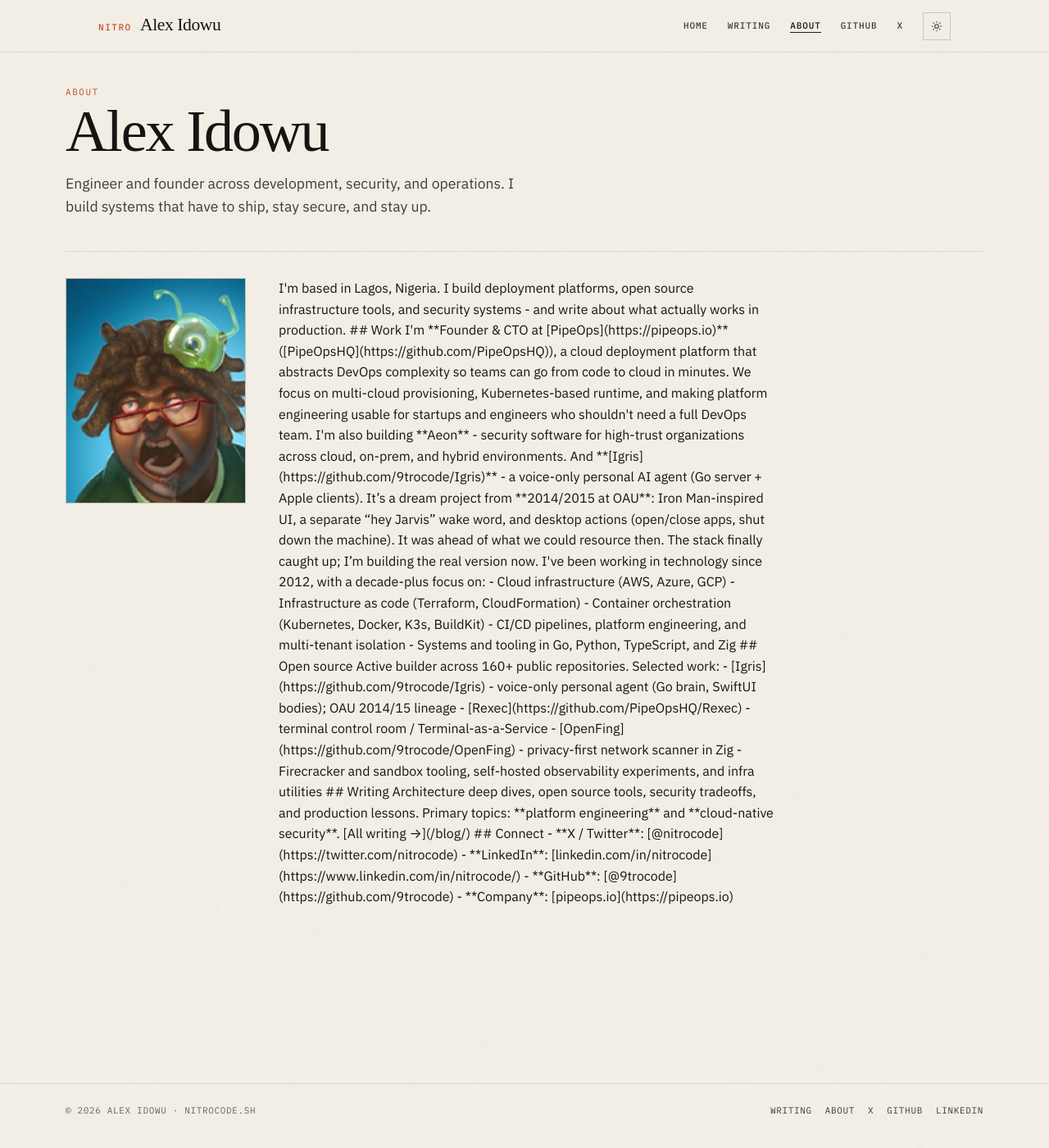
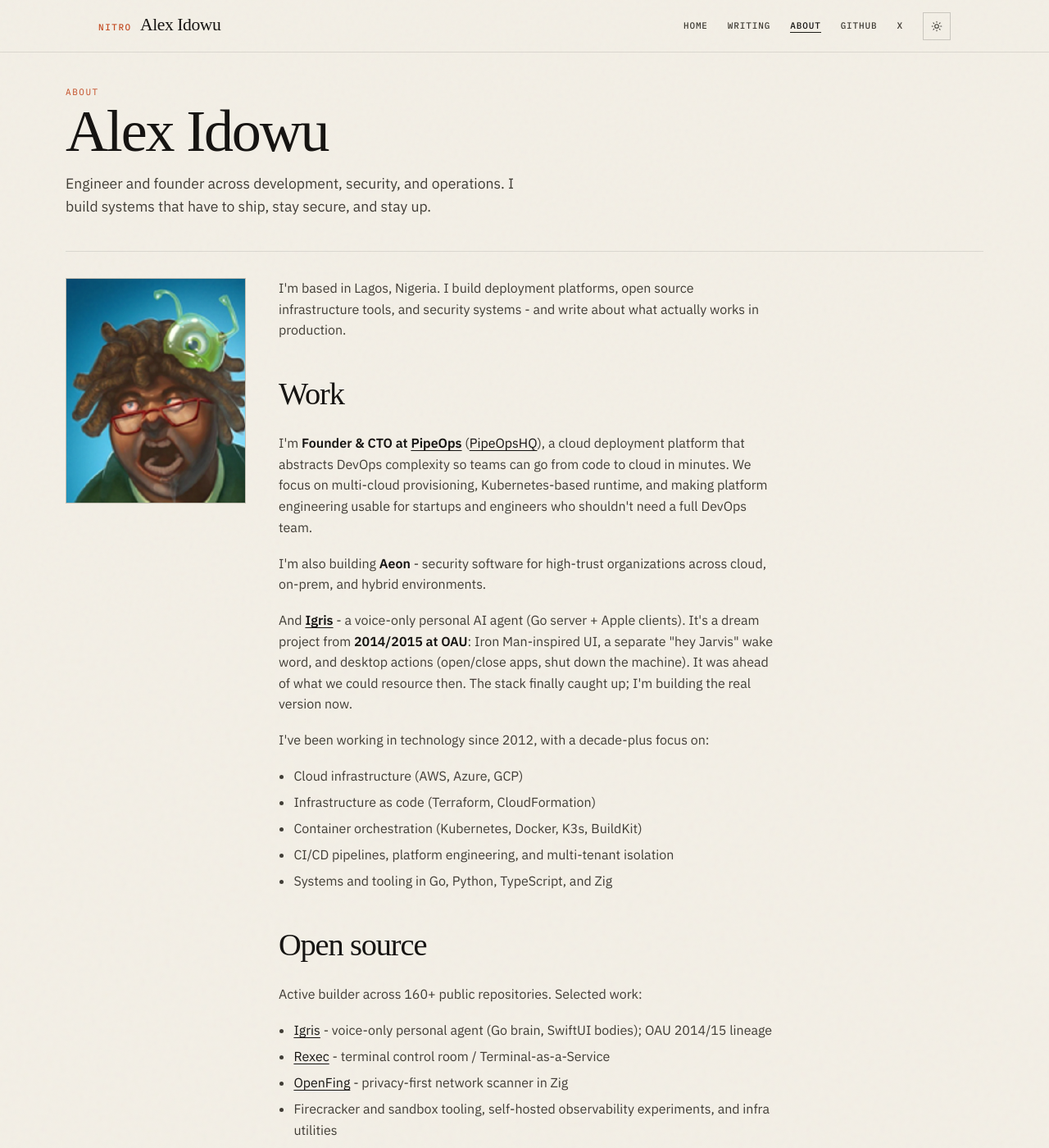
Before and after one commit to 9trocode/9trocode.github.io, a Jekyll site: the page built from about.md, in a window 1280 px wide and 1400 px high. Shown: the whole window at 82% size. Built offline with Jekyll 4.4.1, drawn with Linux system fonts in a browser that asks for light colours; some web fonts are replaced; some of the changed text lies outside the part shown.

Commit message:
Fix About page HTML rendering and refresh favicon.
Markdown inside HTML was left unparsed on /about/. Convert the body
to HTML and ship the AI monogram favicon set with cache-busting links.

```diff
--- a/_includes/head-custom.html
+++ b/_includes/head-custom.html
@@ -21,9 +21,12 @@
 <meta name="twitter:image" content="{{ site.url }}{{ og_image_path }}?v=20260811b">
 <meta name="twitter:image:alt" content="{{ page.title | default: site.title }}">
 
-<!-- Favicons -->
-<link rel="icon" type="image/png" sizes="32x32" href="{{ site.url }}/assets/images/favicon-32x32.png">
-<link rel="apple-touch-icon" sizes="180x180" href="{{ site.url }}/assets/images/apple-touch-icon.png">
+<!-- Favicons (AI monogram, matches nitrocode-og-v2 brand) -->
+<link rel="icon" type="image/svg+xml" href="{{ site.url }}/assets/images/favicon.svg?v=20260811">
+<link rel="icon" type="image/png" sizes="32x32" href="{{ site.url }}/assets/images/favicon-32x32.png?v=20260811">
+<link rel="icon" type="image/png" sizes="16x16" href="{{ site.url }}/assets/images/favicon-16x16.png?v=20260811">
+<link rel="apple-touch-icon" sizes="180x180" href="{{ site.url }}/assets/images/apple-touch-icon.png?v=20260811">
+<meta name="theme-color" content="#0c0b0a">
 <meta name="color-scheme" content="dark light">
 <link rel="preconnect" href="https://fonts.googleapis.com">
 <link rel="preconnect" href="https://fonts.gstatic.com" crossorigin>
--- a/about.md
+++ b/about.md
@@ -7,56 +7,60 @@ image: /assets/images/nitrocode-og-v2.png
 ---
 
 <header class="page-hero">
- <p class="eyebrow">About</p>
- <h1>Alex Idowu</h1>
- <p>Engineer and founder across development, security, and operations. I build systems that have to ship, stay secure, and stay up.</p>
+  <p class="eyebrow">About</p>
+  <h1>Alex Idowu</h1>
+  <p>Engineer and founder across development, security, and operations. I build systems that have to ship, stay secure, and stay up.</p>
 </header>
 
 <div class="about-layout">
- <div class="about-portrait">
- <img src="/assets/images/alex-idowu.png" width="440" height="550" alt="Portrait of Alex Idowu" />
- </div>
- <div class="about-content">
+  <div class="about-portrait">
+    <img src="/assets/images/alex-idowu.png" width="440" height="550" alt="Portrait of Alex Idowu" />
+  </div>
+  <div class="about-content">
+    <p>I'm based in Lagos, Nigeria. I build deployment platforms, open source infrastructure tools, and security systems - and write about what actually works in production.</p>
 
-I'm based in Lagos, Nigeria. I build deployment platforms, open source infrastructure tools, and security systems - and write about what actually works in production.
+    <h2>Work</h2>
 
-## Work
+    <p>I'm <strong>Founder &amp; CTO at <a href="https://pipeops.io">PipeOps</a></strong> (<a href="https://github.com/PipeOpsHQ">PipeOpsHQ</a>), a cloud deployment platform that abstracts DevOps complexity so teams can go from code to cloud in minutes. We focus on multi-cloud provisioning, Kubernetes-based runtime, and making platform engineering usable for startups and engineers who shouldn't need a full DevOps team.</p>
 
-I'm **Founder & CTO at [PipeOps](https://pipeops.io)** ([PipeOpsHQ](https://github.com/PipeOpsHQ)), a cloud deployment platform that abstracts DevOps complexity so teams can go from code to cloud in minutes. We focus on multi-cloud provisioning, Kubernetes-based runtime, and making platform engineering usable for startups and engineers who shouldn't need a full DevOps team.
+    <p>I'm also building <strong>Aeon</strong> - security software for high-trust organizations across cloud, on-prem, and hybrid environments.</p>
 
-I'm also building **Aeon** - security software for high-trust organizations across cloud, on-prem, and hybrid environments.
+    <p>And <strong><a href="https://github.com/9trocode/Igris">Igris</a></strong> - a voice-only personal AI agent (Go server + Apple clients). It's a dream project from <strong>2014/2015 at OAU</strong>: Iron Man-inspired UI, a separate "hey Jarvis" wake word, and desktop actions (open/close apps, shut down the machine). It was ahead of what we could resource then. The stack finally caught up; I'm building the real version now.</p>
 
-And **[Igris](https://github.com/9trocode/Igris)** - a voice-only personal AI agent (Go server + Apple clients). It’s a dream project from **2014/2015 at OAU**: Iron Man-inspired UI, a separate “hey Jarvis” wake word, and desktop actions (open/close apps, shut down the machine). It was ahead of what we could resource then. The stack finally caught up; I’m building the real version now.
+    <p>I've been working in technology since 2012, with a decade-plus focus on:</p>
 
-I've been working in technology since 2012, with a decade-plus focus on:
+    <ul>
+      <li>Cloud infrastructure (AWS, Azure, GCP)</li>
+      <li>Infrastructure as code (Terraform, CloudFormation)</li>
+      <li>Container orchestration (Kubernetes, Docker, K3s, BuildKit)</li>
+      <li>CI/CD pipelines, platform engineering, and multi-tenant isolation</li>
+      <li>Systems and tooling in Go, Python, TypeScript, and Zig</li>
+    </ul>
 
-- Cloud infrastructure (AWS, Azure, GCP)
-- Infrastructure as code (Terraform, CloudFormation)
-- Container orchestration (Kubernetes, Docker, K3s, BuildKit)
-- CI/CD pipelines, platform engineering, and multi-tenant isolation
-- Systems and tooling in Go, Python, TypeScript, and Zig
+    <h2>Open source</h2>
 
-## Open source
+    <p>Active builder across 160+ public repositories. Selected work:</p>
 
-Active builder across 160+ public repositories. Selected work:
+    <ul>
+      <li><a href="https://github.com/9trocode/Igris">Igris</a> - voice-only personal agent (Go brain, SwiftUI bodies); OAU 2014/15 lineage</li>
+      <li><a href="https://github.com/PipeOpsHQ/Rexec">Rexec</a> - terminal control room / Terminal-as-a-Service</li>
+      <li><a href="https://github.com/9trocode/OpenFing">OpenFing</a> - privacy-first network scanner in Zig</li>
+      <li>Firecracker and sandbox tooling, self-hosted observability experiments, and infra utilities</li>
+    </ul>
 
-- [Igris](https://github.com/9trocode/Igris) - voice-only personal agent (Go brain, SwiftUI bodies); OAU 2014/15 lineage
-- [Rexec](https://github.com/PipeOpsHQ/Rexec) - terminal control room / Terminal-as-a-Service
-- [OpenFing](https://github.com/9trocode/OpenFing) - privacy-first network scanner in Zig
-- Firecracker and sandbox tooling, self-hosted observability experiments, and infra utilities
+    <h2>Writing</h2>
 
-## Writing
+    <p>Architecture deep dives, open source tools, security tradeoffs, and production lessons. Primary topics: <strong>platform engineering</strong> and <strong>cloud-native security</strong>.</p>
 
-Architecture deep dives, open source tools, security tradeoffs, and production lessons. Primary topics: **platform engineering** and **cloud-native security**.
+    <p><a href="/blog/">All writing →</a></p>
 
-[All writing →](/blog/)
+    <h2>Connect</h2>
 
-## Connect
-
-- **X / Twitter**: [@nitrocode](https://twitter.com/nitrocode)
-- **LinkedIn**: [linkedin.com/in/nitrocode](https://www.linkedin.com/in/nitrocode/)
-- **GitHub**: [@9trocode](https://github.com/9trocode)
-- **Company**: [pipeops.io](https://pipeops.io)
-
- </div>
+    <ul>
+      <li><strong>X / Twitter</strong>: <a href="https://twitter.com/nitrocode">@nitrocode</a></li>
+      <li><strong>LinkedIn</strong>: <a href="https://www.linkedin.com/in/nitrocode/">linkedin.com/in/nitrocode</a></li>
+      <li><strong>GitHub</strong>: <a href="https://github.com/9trocode">@9trocode</a></li>
+      <li><strong>Company</strong>: <a href="https://pipeops.io">pipeops.io</a></li>
+    </ul>
+  </div>
 </div>
```
Also changed, not shown: assets/images/android-chrome-192x192.png (added), assets/images/apple-touch-icon.png, assets/images/favicon-16x16.png (added), assets/images/favicon-32x32.png, assets/images/favicon.svg (added).
